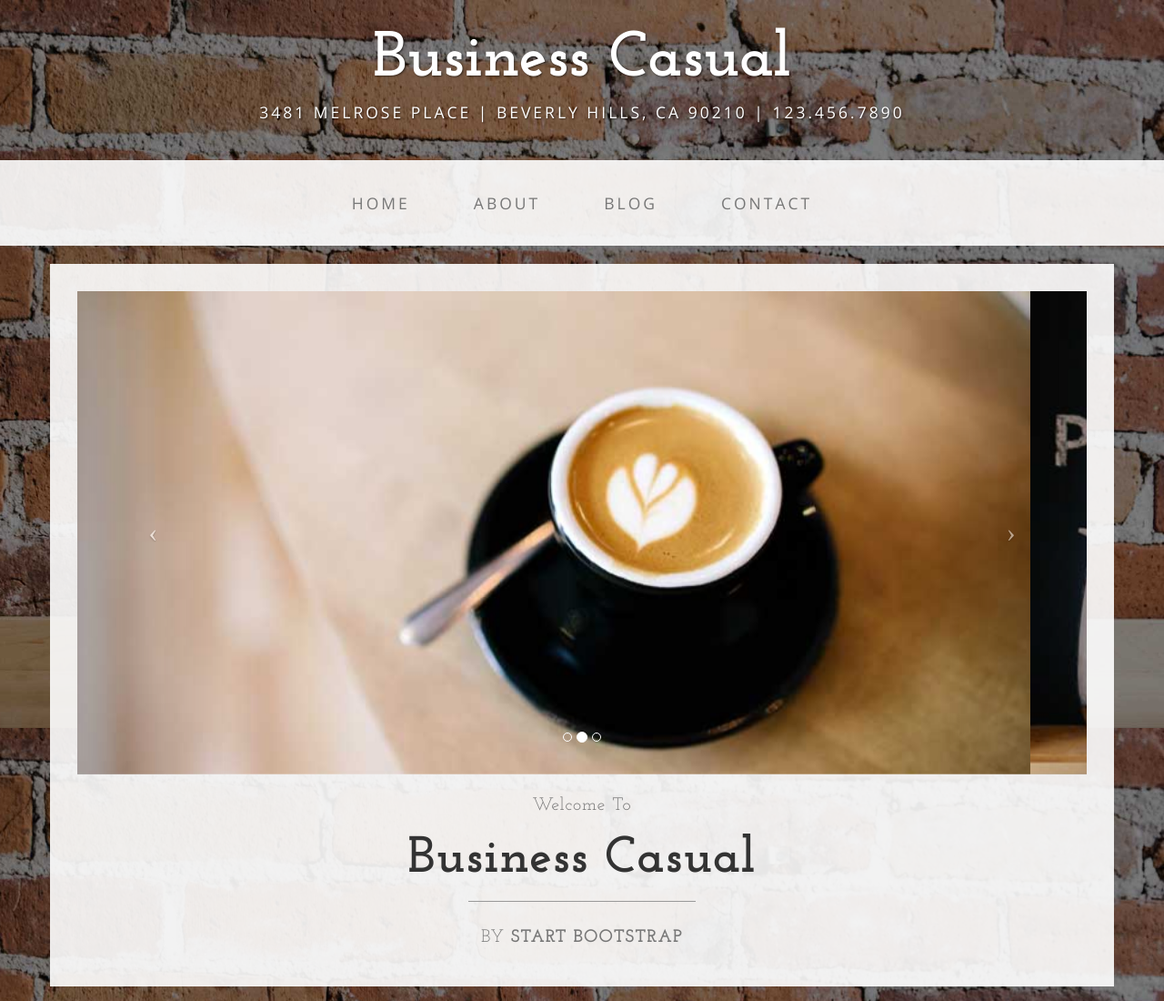
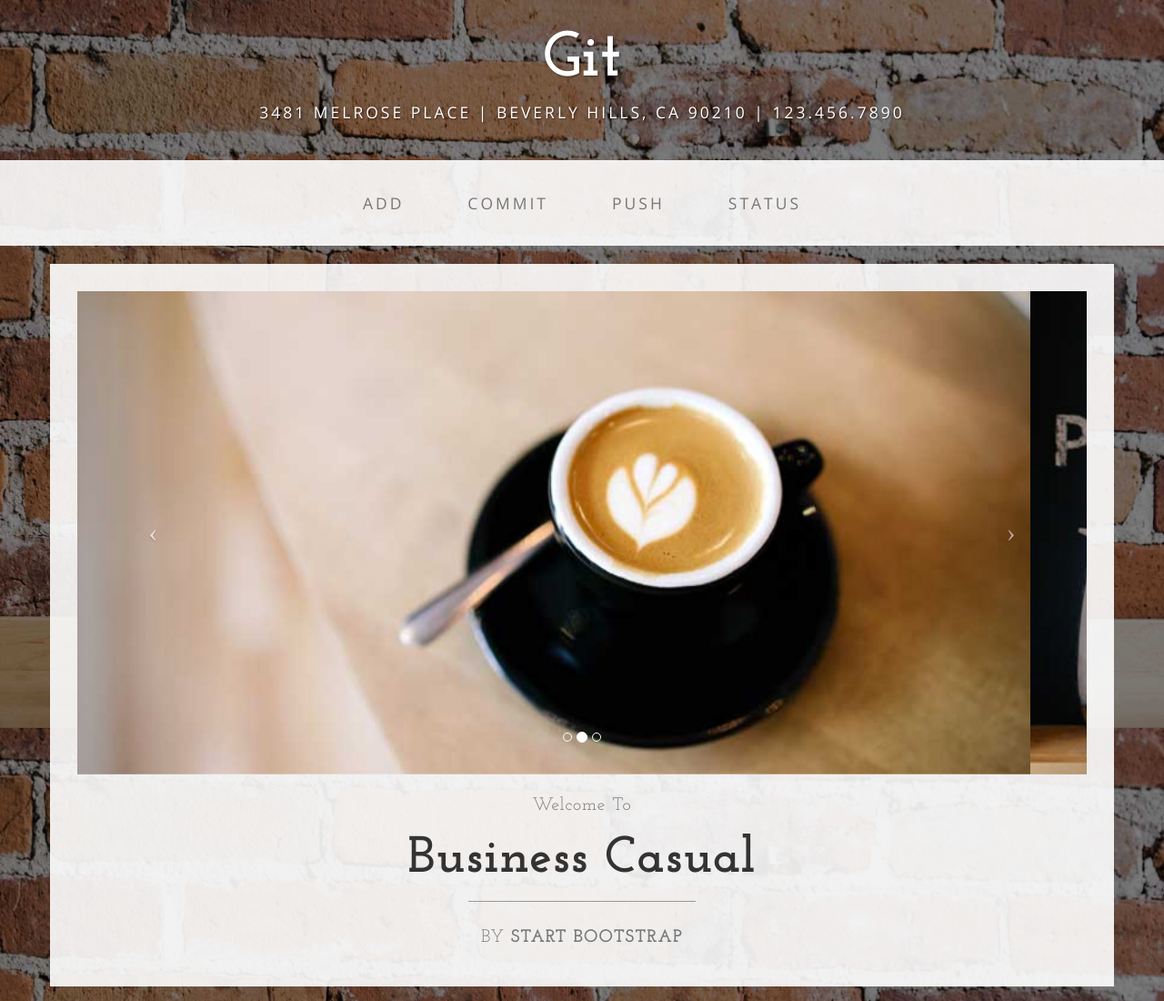
Before and after one commit to miaky/learngit, a plain HTML site: page index.html in a window 1280 px wide. Shown: the top 1100 px of the page at 91% size. Drawn offline with nearby package versions, Linux system fonts and the light colour scheme.

Commit message:
changed title

```diff
--- a/index.html
+++ b/index.html
@@ -9,7 +9,7 @@
     <meta name="description" content="">
     <meta name="author" content="">
 
-    <title>Business Casual - Start Bootstrap Theme</title>
+    <title>Learning Git</title>
 
     <!-- Bootstrap Core CSS -->
     <link href="css/bootstrap.min.css" rel="stylesheet">
@@ -32,7 +32,7 @@
 
 <body>
 
-    <div class="brand">Business Casual</div>
+    <div class="brand">Git</div>
     <div class="address-bar">3481 Melrose Place | Beverly Hills, CA 90210 | 123.456.7890</div>
 
     <!-- Navigation -->
@@ -53,16 +53,16 @@
             <div class="collapse navbar-collapse" id="bs-example-navbar-collapse-1">
                 <ul class="nav navbar-nav">
                     <li>
-                        <a href="index.html">Home</a>
+                        <a href="index.html">Add</a>
                     </li>
                     <li>
-                        <a href="about.html">About</a>
+                        <a href="about.html">Commit</a>
                     </li>
                     <li>
-                        <a href="blog.html">Blog</a>
+                        <a href="blog.html">Push</a>
                     </li>
                     <li>
-                        <a href="contact.html">Contact</a>
+                        <a href="contact.html">Status</a>
                     </li>
                 </ul>
             </div>
```
